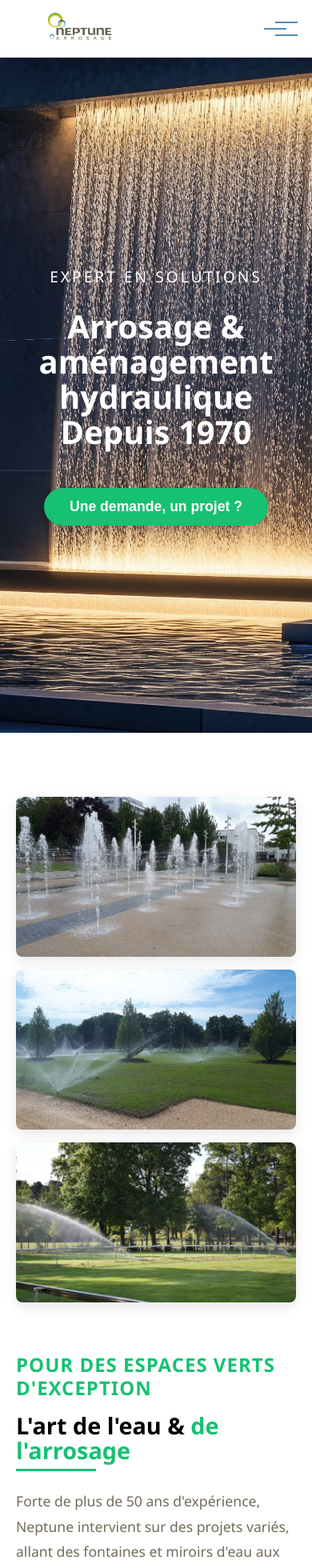
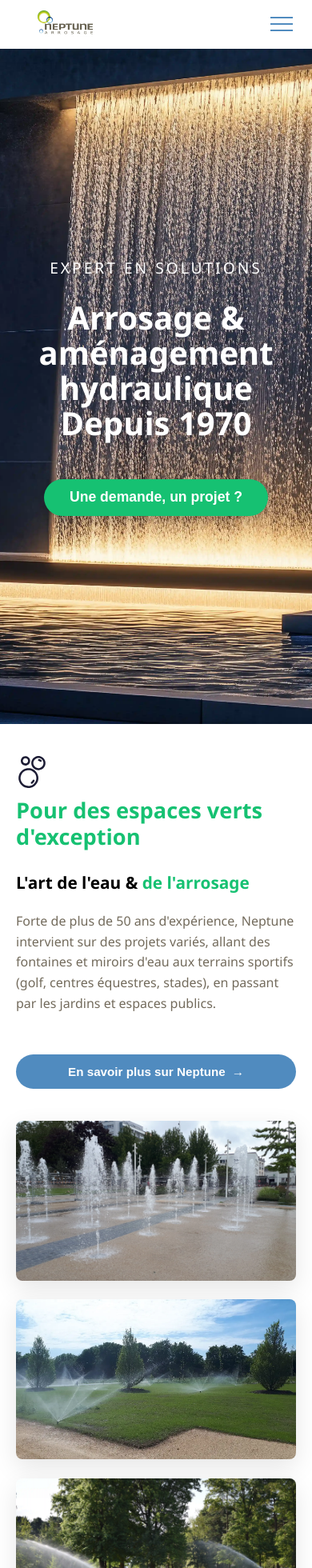
Before and after one commit to Jordan-celton/Neptune-Arrosage, a React (Vite) app in the folder mon-projet/: page / in a window 390 px wide. Shown: the top 1960 px of the page at 80% size. Built offline with nearby package versions, Linux system fonts and the light colour scheme.

Commit message:
Mise à jour des styles de lien avec une nouvelle couleur et un poids de police en gras, ajout d'une icône dans la section À propos, et amélioration de la gestion de l'ouverture et de la fermeture du menu de navigation.

```diff
--- a/mon-projet/src/components/AboutSection.jsx
+++ b/mon-projet/src/components/AboutSection.jsx
@@ -5,6 +5,9 @@ import "../styles/AboutSection.css";
 import Image1 from "../assets/photos/Home/20180614_160716.webp";
 import Image2 from "../assets/photos/Home/20200512_155618.webp";
 import Image3 from "../assets/photos/Home/DSC_0779.webp";
+
+// Import de l'icône
+import Icon from "../assets/icons/picto_bulles.svg";
 
 const AboutSection = () => {
   return (
@@ -38,9 +41,12 @@ const AboutSection = () => {
 
           {/* Colonne du texte */}
           <div className="text-column">
-            <h2 className="about-heading">
-              Pour des espaces verts d'exception
-            </h2>
+            <div className="title-with-icon">
+              <img src={Icon} alt="" className="icon-before-heading" />
+              <h2 className="about-heading">
+                Pour des espaces verts d'exception
+              </h2>
+            </div>
             <h3 className="about-subheading">
               L'art de l'eau & <span>de l'arrosage</span>
             </h3>
--- a/mon-projet/src/components/NavBar.jsx
+++ b/mon-projet/src/components/NavBar.jsx
@@ -4,90 +4,154 @@ import { FaChevronDown, FaChevronUp } from "react-icons/fa";
 
 const NavBar = () => {
   const [isMenuOpen, setIsMenuOpen] = useState(false);
-  const [isServicesHovered, setIsServicesHovered] = useState(false);
+  const [isServicesOpen, setIsServicesOpen] = useState(false);
+  const navbarRef = useRef(null);
   const servicesRef = useRef(null);
 
-  // Ferme le sous-menu si on clique à l'extérieur
+  // Fermeture du menu lors du clic à l'extérieur ou sur un lien
   useEffect(() => {
     const handleClickOutside = (event) => {
+      // Fermer le menu principal si clic à l'extérieur
+      if (navbarRef.current && !navbarRef.current.contains(event.target)) {
+        setIsMenuOpen(false);
+      }
+
+      // Fermer le sous-menu services si clic à l'extérieur
       if (servicesRef.current && !servicesRef.current.contains(event.target)) {
-        setIsServicesHovered(false);
+        setIsServicesOpen(false);
+      }
+    };
+
+    // Fermer le menu lors du redimensionnement de la fenêtre
+    const handleResize = () => {
+      if (window.innerWidth > 768) {
+        setIsMenuOpen(false);
+        setIsServicesOpen(false);
       }
     };
 
     document.addEventListener("mousedown", handleClickOutside);
-    return () => document.removeEventListener("mousedown", handleClickOutside);
+    window.addEventListener("resize", handleResize);
+
+    return () => {
+      document.removeEventListener("mousedown", handleClickOutside);
+      window.removeEventListener("resize", handleResize);
+    };
   }, []);
 
+  // Empêcher le défilement de la page lorsque le menu est ouvert
+  useEffect(() => {
+    if (isMenuOpen) {
+      document.body.style.overflow = "hidden";
+    } else {
+      document.body.style.overflow = "auto";
+    }
+
+    return () => {
+      document.body.style.overflow = "auto";
+    };
+  }, [isMenuOpen]);
+
+  const toggleMenu = () => {
+    setIsMenuOpen(!isMenuOpen);
+    if (!isMenuOpen) {
+      setIsServicesOpen(false);
+    }
+  };
+
+  const toggleServices = () => {
+    setIsServicesOpen(!isServicesOpen);
+  };
+
+  const closeMenu = () => {
+    setIsMenuOpen(false);
+    setIsServicesOpen(false);
+  };
+
   return (
-    <nav className="navbar">
+    <nav className="navbar" ref={navbarRef}>
       <div className="navbar-logo">
         <a href="/" aria-label="Accueil Neptune Arrosage"></a>
       </div>
 
       <button
         className={`navbar-toggle ${isMenuOpen ? "active" : ""}`}
-        onClick={() => setIsMenuOpen(!isMenuOpen)}
+        onClick={toggleMenu}
         aria-expanded={isMenuOpen}
-        aria-label="Menu navigation"
+        aria-label={isMenuOpen ? "Fermer le menu" : "Ouvrir le menu"}
+        aria-controls="navbar-links"
       >
         <span className="navbar-toggle-icon"></span>
       </button>
 
-      <ul className={`navbar-links ${isMenuOpen ? "active" : ""}`}>
+      <ul
+        id="navbar-links"
+        className={`navbar-links ${isMenuOpen ? "active" : ""}`}
+        aria-hidden={!isMenuOpen}
+      >
         <li>
-          <a href="#neptune" onClick={() => setIsMenuOpen(false)}>
+          <a href="#neptune" onClick={closeMenu}>
             NEPTUNE
           </a>
         </li>
         <li
           className="services-menu"
           ref={servicesRef}
-          onMouseEnter={() => setIsServicesHovered(true)}
-          onMouseLeave={() => setIsServicesHovered(false)}
-          onClick={() =>
-            window.innerWidth <= 768 && setIsServicesHovered(!isServicesHovered)
+          onMouseEnter={() =>
+            window.innerWidth > 768 && setIsServicesOpen(true)
+          }
+          onMouseLeave={() =>
+            window.innerWidth > 768 && setIsServicesOpen(false)
           }
         >
-          <a href="#services">
+          <button
+            onClick={toggleServices}
+            aria-expanded={isServicesOpen}
+            aria-controls="services-submenu"
+            className="services-button"
+          >
             NOS SERVICES
-            {isServicesHovered ? <FaChevronUp /> : <FaChevronDown />}
-          </a>
-          <ul className={`submenu ${isServicesHovered ? "show" : ""}`}>
+            {isServicesOpen ? <FaChevronUp /> : <FaChevronDown />}
+          </button>
+          <ul
+            id="services-submenu"
+            className={`submenu ${isServicesOpen ? "show" : ""}`}
+            aria-hidden={!isServicesOpen}
+          >
             <li>
-              <a href="#fontaines" onClick={() => setIsMenuOpen(false)}>
+              <a href="#fontaines" onClick={closeMenu}>
                 FONTAINERIE
               </a>
             </li>
             <li>
-              <a href="#sports" onClick={() => setIsMenuOpen(false)}>
+              <a href="#sports" onClick={closeMenu}>
                 TERRAINS SPORTIFS
               </a>
             </li>
             <li>
-              <a href="#jardins" onClick={() => setIsMenuOpen(false)}>
+              <a href="#jardins" onClick={closeMenu}>
                 JARDINS & ESPACES PUBLICS
               </a>
             </li>
             <li>
-              <a href="#contrats" onClick={() => setIsMenuOpen(false)}>
+              <a href="#contrats" onClick={closeMenu}>
                 CONTRATS ENTRETIEN
               </a>
             </li>
             <li>
-              <a href="#recupération" onClick={() => setIsMenuOpen(false)}>
+              <a href="#recupération" onClick={closeMenu}>
                 RECUPERATION EAU DE PLUIE
               </a>
             </li>
           </ul>
         </li>
         <li>
-          <a href="#realisations" onClick={() => setIsMenuOpen(false)}>
+          <a href="#realisations" onClick={closeMenu}>
             RÉALISATIONS
           </a>
         </li>
         <li>
-          <a href="#contact" onClick={() => setIsMenuOpen(false)}>
+          <a href="#contact" onClick={closeMenu}>
             CONTACT
           </a>
         </li>
--- a/mon-projet/src/index.css
+++ b/mon-projet/src/index.css
@@ -47,7 +47,8 @@ body {
 
 
 a {
-    color: var(--primary);
+    color: var(--text-color);
+    font-weight: bold;
     text-decoration: none;
     transition: all 0.3s ease;
 }
--- a/mon-projet/src/styles/AboutSection.css
+++ b/mon-projet/src/styles/AboutSection.css
@@ -1,23 +1,15 @@
-/* About.css */
+/* AboutSection.css */
 
-:root {
-    --primary: #508BBF;
-    --secondary: #16C172;
-    --light-accent: #F1F2C4;
-    --dark-text: #736B5C;
-    --light-bg: #FFF;
+.about-section {
+    background-color: var(--light-bg);
+    position: relative;
+    overflow: hidden;
+    padding: 4rem 0;
 }
 
-.about-section {
-    padding: 5rem 0;
-    background-color: var(--light-bg);
-}
-
-.container {
-    width: 100%;
-    max-width: 1200px;
-    margin: 0 auto;
-    padding: 0 2rem;
+.about-section .container {
+    position: relative;
+    z-index: 2;
 }
 
 .about-grid {
@@ -27,125 +19,123 @@
     align-items: center;
 }
 
-/* Grille d'images asymétrique */
 .images-grid {
     display: grid;
-    grid-template-columns: repeat(2, 1fr);
-    grid-template-rows: repeat(2, 1fr);
-    gap: 1rem;
+    grid-template-areas:
+        "image1 image2"
+        "image1 image3";
+    gap: 1.5rem;
+    height: 100%;
 }
 
 .image-container-1 {
-    grid-column: 1;
-    grid-row: 1 / 5;
-    position: relative;
-    border-radius: 8px;
-    overflow: hidden;
-    box-shadow: 0 5px 15px rgba(0, 0, 0, 0.1);
+    grid-area: image1;
+    height: 100%;
 }
 
 .image-container-2 {
-    grid-column: 2 / 4;
-    grid-row: 1 / 3;
-    position: relative;
-    border-radius: 8px;
-    overflow: hidden;
-    box-shadow: 0 5px 15px rgba(0, 0, 0, 0.1);
+    grid-area: image2;
 }
 
 .image-container-3 {
-    grid-column: 2 / 4;
-    grid-row: 3 / 5;
-    position: relative;
-    border-radius: 8px;
-    overflow: hidden;
-    box-shadow: 0 5px 15px rgba(0, 0, 0, 0.1);
+    grid-area: image3;
 }
 
 .about-image {
     width: 100%;
     height: 100%;
     object-fit: cover;
-    transition: transform 0.5s ease;
+    border-radius: 8px;
+    box-shadow: 0 10px 30px rgba(0, 0, 0, 0.1);
+    transition: var(--transition);
 }
 
-.image-container-1:hover .about-image,
-.image-container-2:hover .about-image,
-.image-container-3:hover .about-image {
-    transform: scale(1.05);
+.image-container-1 .about-image {
+    height: 100%;
+    min-height: 500px;
 }
 
-/* Colonne du texte */
+.image-container-2 .about-image,
+.image-container-3 .about-image {
+    height: 240px;
+}
+
+.about-image:hover {
+    transform: scale(1.02);
+    box-shadow: 0 15px 40px rgba(0, 0, 0, 0.15);
+}
+
 .text-column {
-    padding: 0 2rem;
+    display: flex;
+    flex-direction: column;
+    justify-content: center;
+}
+
+.title-with-icon {
+    display: flex;
+    align-items: center;
+    gap: 1rem;
+    margin-bottom: 1.5rem;
+}
+
+.icon-before-heading {
+    width: 40px;
+    height: 40px;
+    flex-shrink: 0;
 }
 
 .about-heading {
-    font-size: 1.8rem;
+    margin: 0;
+    font-size: clamp(1rem, 4vw, 1.3rem);
     color: var(--secondary);
-    margin-bottom: 1rem;
     line-height: 1.2;
-    text-transform: uppercase;
-    letter-spacing: 1px;
 }
 
 .about-subheading {
-    font-size: 2.5rem;
+    font-size: clamp(2.5rem, 3vw, 2.2rem);
+    font-weight: bold;
     color: var(--text-color);
-    margin-bottom: 2rem;
-    font-weight: 700;
-    line-height: 1.1;
-    position: relative;
+    margin-bottom: 1.5rem;
 }
 
 .about-subheading span {
     color: var(--secondary);
-    font-weight: 700;
-}
-
-.about-subheading::after {
-    content: '';
-    position: absolute;
-    bottom: -10px;
-    left: 0;
-    width: 100px;
-    height: 3px;
-    background-color: var(--secondary);
 }
 
 .about-text {
-    margin: 2rem 0 3rem;
+    margin-bottom: 2rem;
 }
 
 .about-text p {
+    font-size: clamp(1rem, 1.1vw, 1.1rem);
+    line-height: 1.7;
     color: var(--dark-text);
-    font-size: 1.1rem;
-    line-height: 1.8;
+    margin-bottom: 1.2rem;
 }
 
 .about-button {
     display: inline-flex;
     align-items: center;
-    gap: 0.5rem;
-    background-color: #003459;
+    padding: 0.9rem 2rem;
+    background-color: var(--primary);
     color: white;
     border: none;
-    padding: 1rem 2rem;
+    border-radius: 50px;
     font-size: 1rem;
     font-weight: 600;
-    border-radius: 50px;
     cursor: pointer;
-    transition: all 0.3s ease;
+    transition: var(--transition);
+    max-width: fit-content;
 }
 
 .about-button:hover {
-    background-color: var(--primary);
+    background-color: var(--secondary-dark);
     transform: translateY(-3px);
-    box-shadow: 0 5px 15px rgba(22, 193, 114, 0.3);
+    box-shadow: 0 10px 20px rgba(22, 193, 114, 0.3);
 }
 
 .button-arrow {
-    font-size: 1.2rem;
+    margin-left: 0.5rem;
     transition: transform 0.3s ease;
 }
 
@@ -153,62 +143,102 @@
     transform: translateX(5px);
 }
 
-/* Responsive */
+/* Tablet Responsive (768px - 1024px) */
 @media (max-width: 1024px) {
+    .about-section {
+        padding: 3.5rem 0;
+    }
+
     .about-grid {
-        gap: 2rem;
+        grid-template-columns: 1fr;
+        gap: 2.5rem;
+        display: flex;
+        flex-direction: column-reverse;
     }
 
     .images-grid {
-        height: 400px;
+        grid-template-areas:
+            "image1 image2"
+            "image3 image3";
+        gap: 1.2rem;
     }
 
-    .about-subheading {
-        font-size: 2rem;
+    .image-container-1 .about-image {
+        min-height: 350px;
+    }
+
+    .image-container-2 .about-image,
+    .image-container-3 .about-image {
+        height: 200px;
+    }
+
+    .about-text p {
+        line-height: 1.6;
     }
 }
 
+/* Mobile Responsive (480px - 767px) */
 @media (max-width: 768px) {
-    .about-grid {
-        grid-template-columns: 1fr;
+    .about-section {
+        padding: 3rem 0;
     }
 
     .images-grid {
-        order: 1;
-        margin-bottom: 2rem;
-        height: 350px;
+        grid-template-areas:
+            "image1"
+            "image2"
+            "image3";
+        gap: 1rem;
     }
 
-    .text-column {
-        order: 2;
-        padding: 0;
+    .image-container-1 .about-image,
+    .image-container-2 .about-image,
+    .image-container-3 .about-image {
+        height: 250px;
+        min-height: auto;
     }
 
-    .about-heading {
-        font-size: 1.5rem;
-    }
-
-    .about-subheading {
-        font-size: 1.8rem;
-    }
-}
-
-@media (max-width: 480px) {
-    .images-grid {
-        grid-template-columns: 1fr;
-        grid-template-rows: repeat(3, 200px);
-        height: auto;
-    }
-
-    .image-container-1,
-    .image-container-2,
-    .image-container-3 {
-        grid-column: 1;
-        grid-row: auto;
+    .title-with-icon {
+        flex-direction: column;
+        align-items: flex-start;
+        gap: 0.8rem;
     }
 
     .about-button {
         width: 100%;
         justify-content: center;
+        max-width: 100%;
     }
 }
+
+/* Small Mobile (<= 480px) */
+@media (max-width: 480px) {
+    .about-section {
+        padding: 2.5rem 0;
+    }
+
+    .image-container-1 .about-image,
+    .image-container-2 .about-image,
+    .image-container-3 .about-image {
+        height: 200px;
+    }
+
+    .about-heading {
+        font-size: 1.7rem;
+    }
+
+    .about-subheading {
+        font-size: 1.3rem;
+        margin-bottom: 1.2rem;
+    }
+
+    .about-text p {
+        font-size: 1rem;
+        line-height: 1.6;
+    }
+
+    .about-button {
+        padding: 0.8rem 1.5rem;
+        font-size: 0.95rem;
+    }
+}
--- a/mon-projet/src/styles/NavBar.css
+++ b/mon-projet/src/styles/NavBar.css
@@ -1,33 +1,34 @@
-/* NavBar.css */
+/* NavBar.css - Version complète avec votre palette */
 .navbar {
     display: flex;
     justify-content: space-between;
     align-items: center;
     padding: 1.5rem 2rem;
     background-color: var(--light-bg);
-    box-shadow: 0 2px 20px rgba(0, 0, 0, 0.08);
+    box-shadow: 0 2px 20px var(--primary-light);
     position: sticky;
     top: 0;
     z-index: 1000;
     font-family: 'Segoe UI', Roboto, sans-serif;
+    backface-visibility: hidden;
+    will-change: transform;
 }
 
+/* Logo */
 .navbar-logo a {
     display: block;
     width: 180px;
     height: 50px;
-    background-image: url('../assets/logo.jpg');
-    background-size: contain;
-    background-repeat: no-repeat;
-    background-position: center;
+    background: url('../assets/logo.jpg') center/contain no-repeat;
     text-indent: -9999px;
-    transition: transform 0.3s ease;
+    transition: var(--transition);
 }
 
 .navbar-logo a:hover {
     transform: scale(1.05);
 }
 
+/* Liens principaux */
 .navbar-links {
     display: flex;
     list-style: none;
@@ -37,52 +38,58 @@
     align-items: center;
 }
 
-.navbar-links li a {
+.nav-link,
+.services-button {
     text-decoration: none;
     color: var(--text-color);
     font-weight: 600;
     font-size: 0.95rem;
     letter-spacing: 0.5px;
     text-transform: uppercase;
-    transition: all 0.3s ease;
+    transition: var(--transition);
     position: relative;
     padding: 0.5rem 0;
+    background: none;
+    border: none;
+    cursor: pointer;
+    display: flex;
+    align-items: center;
+    gap: 0.5rem;
 }
 
-.navbar-links li a:hover {
+.nav-link:hover,
+.services-button:hover {
     color: var(--secondary);
 }
 
-.navbar-links li a::after {
+/* Effet de soulignement */
+.nav-link::after {
     content: '';
     position: absolute;
     width: 0;
     height: 2px;
     bottom: 0;
     left: 0;
-    background-color: var(--secondary);
-    transition: width 0.3s ease, left 0.3s ease;
+    background-color: var(--primary);
+    transition: var(--transition);
 }
 
-.navbar-links li a:hover::after {
+.nav-link:hover::after,
+.services-button:focus-visible::after {
     width: 100%;
 }
 
+/* Menu Services */
 .services-menu {
     position: relative;
 }
 
-.services-menu>a {
-    display: flex;
-    align-items: center;
-    gap: 0.5rem;
+.services-menu svg {
+    font-size: 0.8rem;
+    transition: var(--transition);
 }
 
-.services-menu svg {
-    font-size: 0.8rem;
-    transition: transform 0.3s ease;
-}
-
+/* Sous-menu */
 .submenu {
     position: absolute;
     top: 100%;
@@ -90,19 +97,18 @@
     width: 220px;
     background-color: var(--light-bg);
     border: 1px solid var(--light-accent);
-    box-shadow: 0 10px 15px rgba(0, 0, 0, 0.1);
+    box-shadow: 0 10px 15px var(--primary-light);
     border-radius: 0 0 5px 5px;
     overflow: hidden;
     max-height: 0;
     opacity: 0;
-    transition: max-height 0.3s ease, opacity 0.2s ease;
+    transition: max-height var(--transition), opacity 0.2s ease;
     z-index: 1000;
 }
 
 .submenu.show {
     max-height: 500px;
     opacity: 1;
-    background-color: var(--light-bg);
 }
 
 .submenu li {
@@ -117,7 +123,7 @@
     text-transform: none;
     letter-spacing: normal;
     border-bottom: 1px solid var(--light-accent);
-    transition: all 0.2s ease;
+    transition: var(--transition);
 }
 
 .submenu li a:hover {
@@ -130,6 +136,7 @@
     border-bottom: none;
 }
 
+/* Bouton toggle mobile */
 .navbar-toggle {
     display: none;
     background: none;
@@ -137,16 +144,17 @@
     cursor: pointer;
     padding: 0.5rem;
     z-index: 1001;
-    outline: none;
 }
 
-.navbar-toggle-icon {
+.navbar-toggle-icon,
+.navbar-toggle-icon::before,
+.navbar-toggle-icon::after {
     display: block;
     width: 28px;
     height: 2px;
     background-color: var(--primary);
     position: relative;
-    transition: all 0.3s ease;
+    transition: var(--transition);
 }
 
 .navbar-toggle-icon::before,
@@ -155,8 +163,6 @@
     position: absolute;
     width: 100%;
     height: 100%;
-    background-color: var(--primary);
-    transition: all 0.3s ease;
 }
 
 .navbar-toggle-icon::before {
@@ -181,6 +187,18 @@
     transform: rotate(-45deg);
 }
 
+/* Accessibilité */
+.nav-link:focus-visible,
+.services-button:focus-visible,
+.navbar-toggle:focus-visible {
+    outline: 2px solid var(--secondary);
+    outline-offset: 4px;
+    border-radius: 2px;
+}
+
+/* ==================== */
+/* VERSION MOBILE (768px) */
+/* ==================== */
 @media (max-width: 992px) {
     .navbar-links {
         gap: 1.5rem;
@@ -190,7 +208,6 @@
 @media (max-width: 768px) {
     .navbar {
         padding: 1rem 1.5rem;
-        flex-wrap: wrap;
     }
 
     .navbar-logo a {
@@ -202,81 +219,120 @@
         display: block;
     }
 
+    /* Menu principal */
     .navbar-links {
         flex-direction: column;
         width: 100%;
-        max-height: 0;
-        overflow: hidden;
-        transition: max-height 0.3s ease-out;
-        position: absolute;
-        top: 80px;
+        position: fixed;
+        top: 70px;
         left: 0;
+        right: 0;
+        height: calc(100vh - 80px);
         background-color: var(--light-bg);
-        box-shadow: 0 10px 15px -3px rgba(0, 0, 0, 0.1);
+        box-shadow: 0 10px 15px -3px var(--primary-light);
+        overflow-y: auto;
+        -webkit-overflow-scrolling: touch;
+        transform: translateY(-100%);
+        opacity: 0;
+        transition: var(--transition);
+        z-index: 999;
     }
 
     .navbar-links.active {
-        max-height: 500px;
-        padding: 1rem 0;
+        transform: translateY(0);
+        opacity: 1;
+        display: flex;
+        justify-content: center;
     }
 
+    /* Items du menu */
     .navbar-links li {
         width: 100%;
         text-align: center;
     }
 
-    .navbar-links li a {
+    .nav-link,
+    .services-button {
         padding: 1rem 0;
+        width: 100%;
+        justify-content: center;
         border-bottom: 1px solid var(--light-accent);
     }
 
-    .navbar-links li:last-child a {
+    .navbar-links li:last-child .nav-link {
         border-bottom: none;
     }
 
-    .navbar-links li a::after {
+    /* Masquer l'effet de soulignement en mobile */
+    .nav-link::after {
         display: none;
     }
 
-    .services-menu {
-        flex-direction: column;
-    }
-
+    /* Sous-menu mobile */
     .submenu {
         position: static;
         width: 100%;
         box-shadow: none;
-        background-color: var(--light-accent);
-    }
-
-    .submenu.show {
-        max-height: none;
+        background-color: var(--primary-light);
     }
 
     .submenu li a {
         padding: 0.8rem 2rem;
-        font-size: 0.9rem;
+        font-size: 0.9em;
+        text-align: center;
     }
 
-    .services-menu>a {
-        justify-content: center;
+    /* Overlay semi-transparent */
+    .navbar-links::before {
+        content: '';
+        position: fixed;
+        top: 80px;
+        left: 0;
+        right: 0;
+        bottom: 0;
+        background-color: var(--light-bg);
+        z-index: -1;
+        opacity: 0;
+        transition: var(--transition);
+    }
+
+    .navbar-links.active::before {
+        opacity: 1;
+    }
+
+    /* Bloquer le scroll quand le menu est ouvert */
+    body.navbar-open {
+        overflow: hidden;
+        position: fixed;
+        width: 100%;
+        height: 100%;
     }
 }
 
-@keyframes slideDown {
-    from {
-        opacity: 0;
-        transform: translateY(-20px);
+/* Très petits écrans (480px) */
+@media (max-width: 480px) {
+    .navbar {
+        padding: 0.8rem 1rem;
     }
 
-    to {
-        opacity: 1;
-        transform: translateY(0);
+    .navbar-logo a {
+        width: 130px;
+        height: 35px;
+    }
+
+    .navbar-links {
+        top: 60px;
+        height: calc(100vh - 72px);
+    }
+
+    .navbar-links::before {
+        top: 60px;
     }
 }
 
+/* Animation d'entrée des items */
 .navbar-links.active li {
-    animation: slideDown 0.4s ease forwards;
+    animation: fadeIn 0.4s ease forwards;
 }
 
 .navbar-links.active li:nth-child(1) {
@@ -294,3 +350,7 @@
 .navbar-links.active li:nth-child(4) {
     animation-delay: 0.4s;
 }
+
+.navbar-links.active li:nth-child(5) {
+    animation-delay: 0.5s;
+}
```
